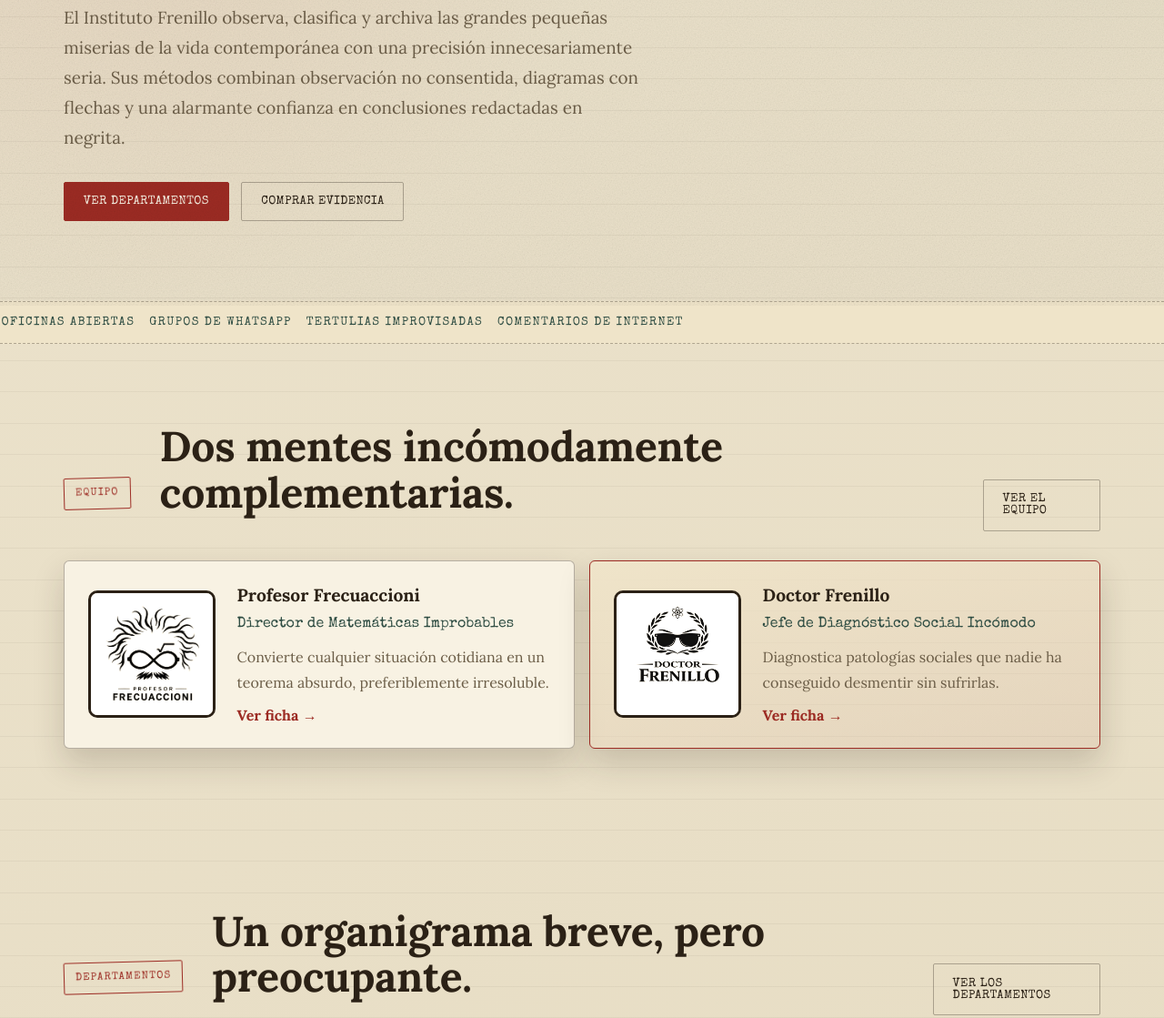
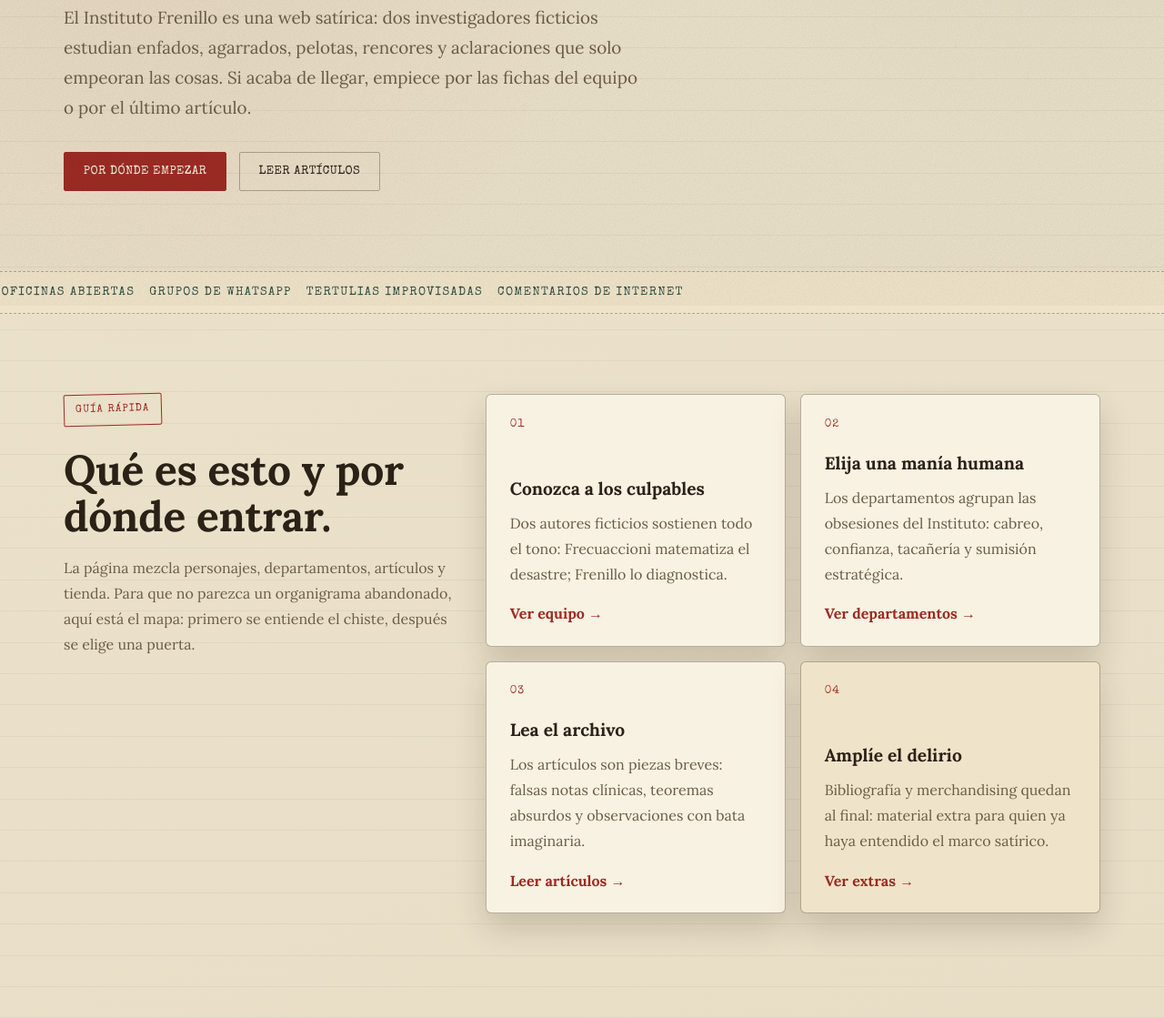
Before and after one commit to vcastellar/institutoasco, a plain HTML site: page index.html in a window 1280 px wide. Shown: the part 464-1583 px from the top of the page at 91% size. Drawn offline with nearby package versions, Linux system fonts and the light colour scheme.

Commit message:
Clarify homepage structure

```diff
--- a/index.html
+++ b/index.html
@@ -42,17 +42,15 @@
       <section class="hero section-shell">
         <div class="hero-copy">
           <p class="eyebrow">Instituto no homologado · Fundado cuando nadie miraba</p>
-          <h1>Estudiamos lo ordinario hasta que empieza a dar vergüenza ajena.</h1>
+          <h1>Humor académico sobre las miserias pequeñas de todos los días.</h1>
           <p class="hero-lead">
-            El Instituto Frenillo observa,
-            clasifica y archiva las grandes pequeñas miserias de la vida contemporánea con
-            una precisión innecesariamente seria. Sus métodos combinan observación no
-            consentida, diagramas con flechas y una alarmante confianza en conclusiones
-            redactadas en negrita.
+            El Instituto Frenillo es una web satírica: dos investigadores ficticios estudian
+            enfados, agarrados, pelotas, rencores y aclaraciones que solo empeoran las cosas.
+            Si acaba de llegar, empiece por las fichas del equipo o por el último artículo.
           </p>
           <div class="hero-actions">
-            <a class="button primary" href="departamentos.html">Ver departamentos</a>
-            <a class="button ghost" href="merchandising.html">Comprar evidencia</a>
+            <a class="button primary" href="#por-donde-empezar">Por dónde empezar</a>
+            <a class="button ghost" href="articulos.html">Leer artículos</a>
           </div>
         </div>
       </section>
@@ -63,6 +61,44 @@
         <span>grupos de WhatsApp</span>
         <span>tertulias improvisadas</span>
         <span>comentarios de internet</span>
+      </section>
+
+      <section class="section-shell orientation" id="por-donde-empezar" aria-labelledby="orientation-title">
+        <div class="orientation-intro">
+          <p class="eyebrow">Guía rápida</p>
+          <h2 id="orientation-title">Qué es esto y por dónde entrar.</h2>
+          <p>
+            La página mezcla personajes, departamentos, artículos y tienda. Para que no parezca
+            un organigrama abandonado, aquí está el mapa: primero se entiende el chiste, después
+            se elige una puerta.
+          </p>
+        </div>
+        <div class="orientation-grid" aria-label="Rutas principales de la web">
+          <a class="orientation-card" href="equipo.html">
+            <span class="step">01</span>
+            <h3>Conozca a los culpables</h3>
+            <p>Dos autores ficticios sostienen todo el tono: Frecuaccioni matematiza el desastre; Frenillo lo diagnostica.</p>
+            <span class="card-link">Ver equipo →</span>
+          </a>
+          <a class="orientation-card" href="departamentos.html">
+            <span class="step">02</span>
+            <h3>Elija una manía humana</h3>
+            <p>Los departamentos agrupan las obsesiones del Instituto: cabreo, confianza, tacañería y sumisión estratégica.</p>
+            <span class="card-link">Ver departamentos →</span>
+          </a>
+          <a class="orientation-card" href="articulos.html">
+            <span class="step">03</span>
+            <h3>Lea el archivo</h3>
+            <p>Los artículos son piezas breves: falsas notas clínicas, teoremas absurdos y observaciones con bata imaginaria.</p>
+            <span class="card-link">Leer artículos →</span>
+          </a>
+          <a class="orientation-card muted-card" href="bibliografia.html">
+            <span class="step">04</span>
+            <h3>Amplíe el delirio</h3>
+            <p>Bibliografía y merchandising quedan al final: material extra para quien ya haya entendido el marco satírico.</p>
+            <span class="card-link">Ver extras →</span>
+          </a>
+        </div>
       </section>
 
       <section class="section-shell" id="equipo">
--- a/styles.css
+++ b/styles.css
@@ -76,6 +76,15 @@ a { color: inherit; text-decoration: none; }
 .nav-toggle { display: none; }
 
 .section-shell { margin: 0 auto; max-width: 1180px; padding: 5.5rem 1.25rem; }
+.orientation { display: grid; gap: 2rem; grid-template-columns: .78fr 1.22fr; }
+.orientation-intro { position: sticky; top: 6rem; align-self: start; }
+.orientation-grid { display: grid; gap: 1rem; grid-template-columns: repeat(2, 1fr); }
+.orientation-card { background: var(--panel); border: 1px solid var(--line); border-radius: 6px; box-shadow: var(--shadow); display: flex; flex-direction: column; min-height: 250px; padding: 1.6rem; transition: transform .2s ease, border-color .2s ease; }
+.orientation-card:hover { border-color: var(--accent); transform: translateY(-4px) rotate(-.3deg); }
+.orientation-card .step { color: var(--accent); font-family: var(--mono); font-size: .78rem; letter-spacing: .08em; margin-bottom: auto; }
+.orientation-card h3 { margin: 1.5rem 0 .75rem; }
+.orientation-card p { margin-bottom: 0; }
+.muted-card { background: var(--panel-strong); }
 .hero { align-items: center; display: flex; min-height: 58vh; }
 .hero-copy { width: 100%; }
 .eyebrow {
@@ -225,7 +234,8 @@ a.person-card:hover { border-color: var(--accent); transform: translateY(-4px) r
   .nav-toggle span:not(.sr-only) { background: var(--text); display: block; height: 2px; width: 24px; }
   .nav-links { background: var(--panel); border-bottom: 1.5px solid var(--line); display: none; flex-direction: column; inset: 100% 0 auto; padding: 1rem; position: absolute; }
   .nav-links.open { display: flex; }
-  .two-column, .merch { grid-template-columns: 1fr; }
+  .two-column, .merch, .orientation, .orientation-grid { grid-template-columns: 1fr; }
+  .orientation-intro { position: static; }
   .people-grid, .article-grid, .department-grid, .merch-grid { grid-template-columns: 1fr; }
   .people-grid.compact a.person-card { flex-direction: column; align-items: flex-start; }
   .article-nav-links { display: flex; position: static; }
```
